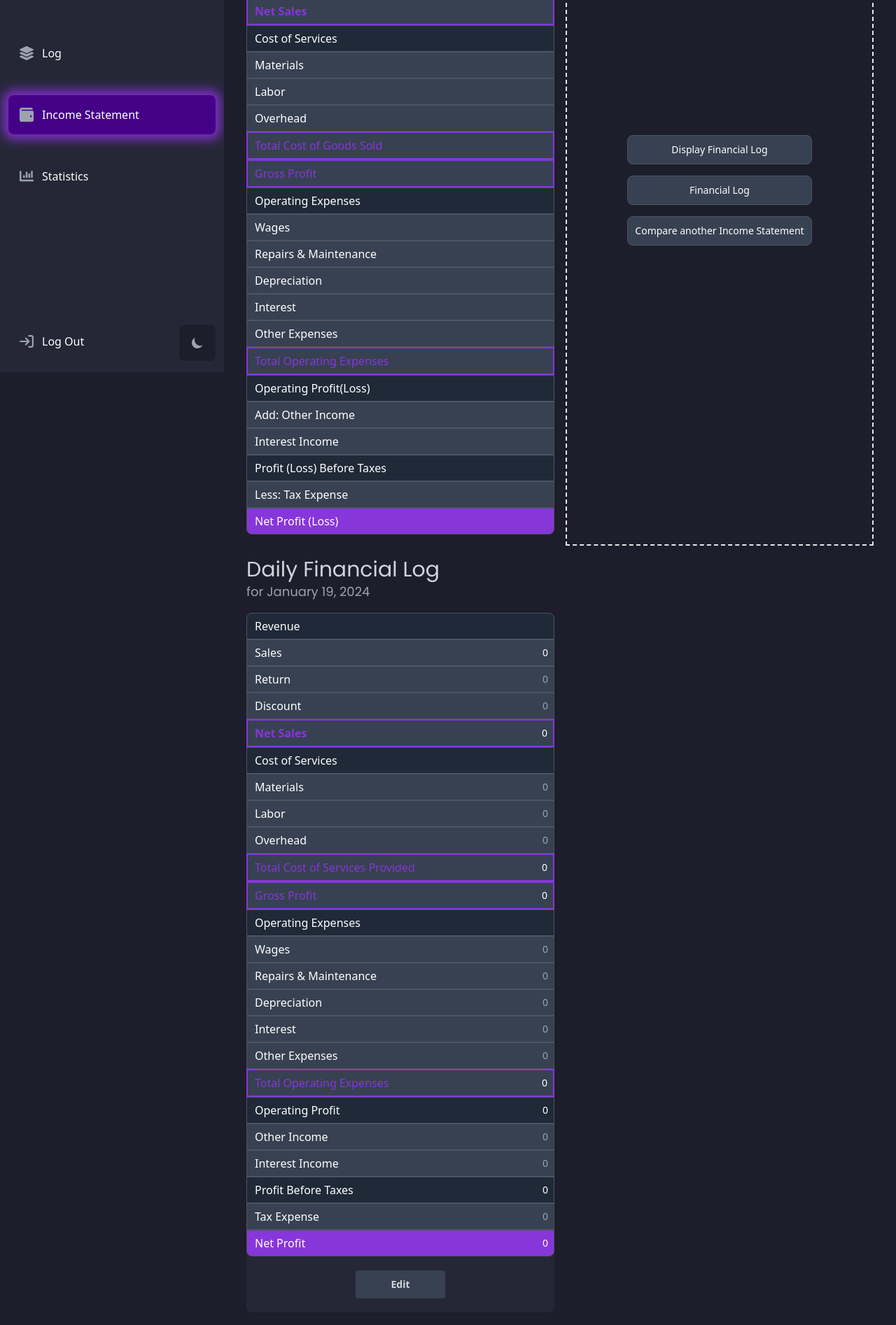
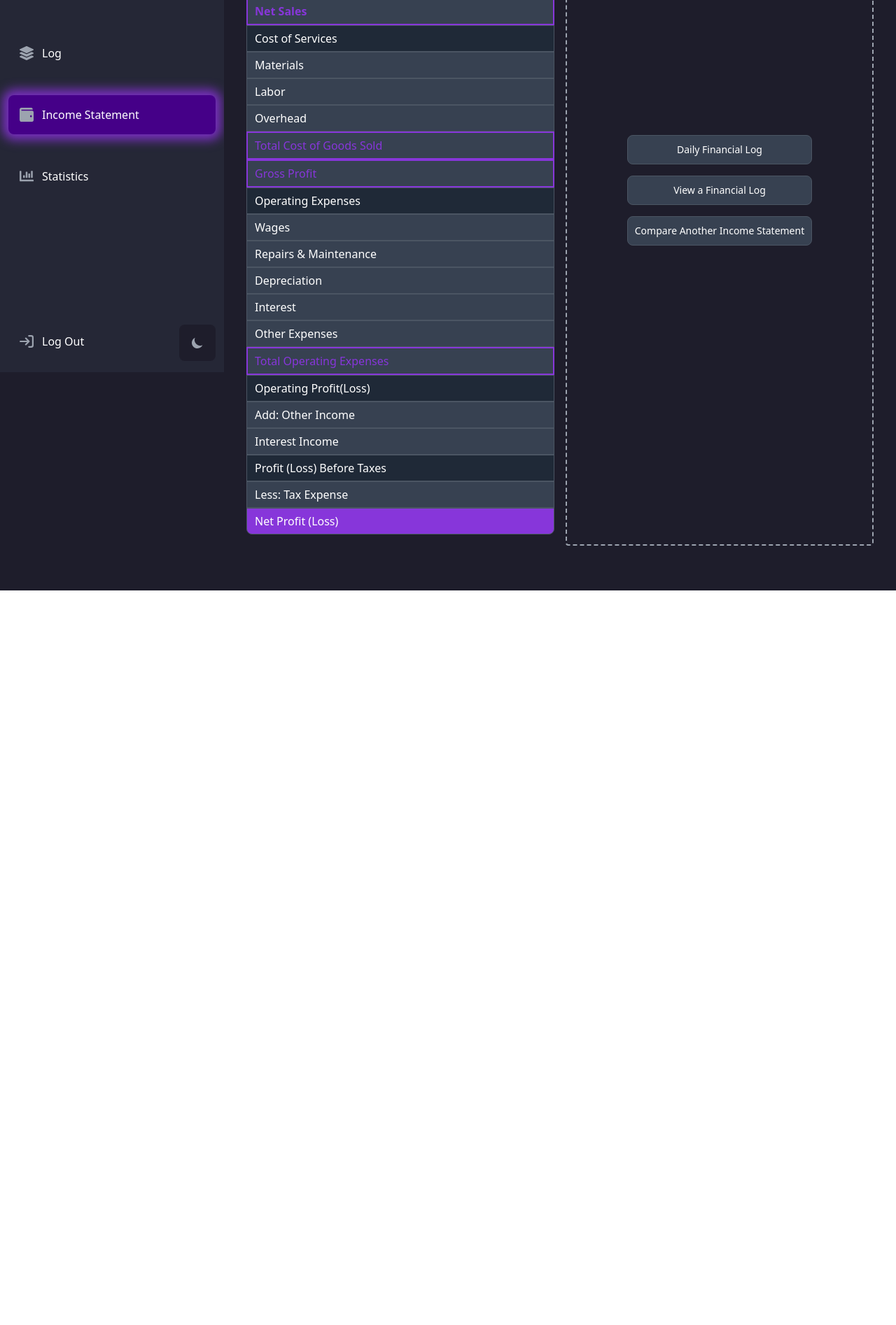
Before and after one commit to Yughie/Income-Statement-and-Log-Mangement-System, a React (Vite) app in the folder client/: page /income-statement in a window 1280 px wide. Shown: the part 268-2162 px from the top of the page at 70% size. After the commit the page ends 1112 px from the top, so only its background shows below. Built offline with nearby package versions, Linux system fonts and the light colour scheme; no server answers.

Commit message:
initial view financial log

```diff
--- a/client/src/components/IncomeStatement.jsx
+++ b/client/src/components/IncomeStatement.jsx
@@ -4,8 +4,33 @@ import { useState } from "react";
 import IncomeStatementDynamic from "./income-statement/IncomeStatementDynamic";
 import DailyFinancialLog from "./income-statement/DailyFinancialLog";
 import DatePicker from "./income-statement/DatePicker";
+import ViewFinancialLog from "./income-statement/ViewFinancialLog";
 
 function IncomeStatement() {
+  const [showDailyFinancialLog, setShowDailyFinancialLog] = useState(false);
+  const [showFinancialLog, setShowFinancialLog] = useState(false);
+  const [selectedDate, setSelectedDate] = useState(null); // New state for the selected date
+
+  const handleDailyFinancialLogClick = () => {
+    setShowDailyFinancialLog(true);
+    setShowFinancialLog(false); // Make sure to hide the selected log component
+  };
+
+  const handleViewLogClick = () => {
+    setShowDailyFinancialLog(false); // Make sure to hide the daily log component
+    setShowFinancialLog(true);
+  };
+
+  const handleDateSelect = (date) => {
+    setSelectedDate(date);
+  };
+
+  const handleGoBackClick = () => {
+    setShowDailyFinancialLog(false);
+    setShowFinancialLog(false);
+  };
+
+
   return (
     <>
       <div className="bg-ddbackground">
@@ -206,26 +231,40 @@ function IncomeStatement() {
             <div className="grid md:grid-cols-2 gap-4 mb-4">
               <IncomeStatementDynamic />
 
-              {/*Button Functions */}
-              <div className="w-full h-full flex  border-2 border-dashed">
-                <div className=" m-auto">
+              {/* Render either buttons or DailyFinancialLog based on state */}
+              {showDailyFinancialLog ? (
+                <div className="w-full">
+                  <DailyFinancialLog onGoBackClick={handleGoBackClick} />
+                </div>
+              ) : showFinancialLog ? (
+                <div className="w-full">
+                  <ViewFinancialLog onGoBackClick={handleGoBackClick} />
+                </div>
+              ) : (
+                <div className="w-full min-h-full flex  border-2 border-dashed rounded border-gray-400">
+                  <div className="m-auto">
                     <div className="flex flex-col gap-4">
-                    <button className=" flex justify-center bg-gray-50 border border-gray-300 hover:shadow-redShadow text-sm rounded-lg p-2.5  dark:bg-gray-700 dark:hover:bg-red-800 dark:border-gray-600  dark:placeholder-gray-400  dark:text-white text-ddbackground">
-                      Display Financial Log
+                      <button
+                        onClick={handleDailyFinancialLogClick}
+                        className="flex justify-center bg-gray-50 border border-gray-300 hover:shadow-redShadow text-sm rounded-lg p-2.5  dark:bg-gray-700 dark:hover:bg-red-800 dark:border-gray-600  dark:placeholder-gray-400  dark:text-white text-ddbackground"
+                      >
+                        Daily Financial Log
                       </button>
-                    <button className=" flex justify-center bg-gray-50 border border-gray-300 hover:shadow-redShadow text-sm rounded-lg  p-2.5  dark:bg-gray-700 dark:hover:bg-red-800  dark:border-gray-600  dark:placeholder-gray-400  dark:text-white text-ddbackground">
-                      Financial Log
+                      <button onClick={handleViewLogClick}
+                        className=" flex justify-center bg-gray-50 border border-gray-300 hover:shadow-redShadow text-sm rounded-lg  p-2.5  dark:bg-gray-700 dark:hover:bg-red-800  dark:border-gray-600  dark:placeholder-gray-400  dark:text-white text-ddbackground">
+                        View a Financial Log
                       </button>
                       <button className="flex justify-center bg-gray-50 border border-gray-300 hover:shadow-redShadow text-sm rounded-lg p-2.5  dark:bg-gray-700 dark:hover:bg-red-800  dark:border-gray-600  dark:placeholder-gray-400  dark:text-white text-ddbackground">
-                      Compare another Income Statement
+                        Compare Another Income Statement
                       </button>
                     </div>
                   </div>
                 </div>
+              )}
 
               <div className="w-full">
                 {" "}
-                <DailyFinancialLog />
+
               </div>
               <div className="w-full">
 
--- a/client/src/components/income-statement/DailyFinancialLog.jsx
+++ b/client/src/components/income-statement/DailyFinancialLog.jsx
@@ -3,7 +3,7 @@ import CurrentDate from "../CurrentDate";
 import axios from "axios";
 
 
-function DailyFinancialLog() {
+function DailyFinancialLog({ onGoBackClick }) {
   const [lessReturn, setLessReturn] = useState(0);
   const [lessDiscount, setLessDiscount] = useState(0);
   const [materials, setMaterials] = useState(0);
@@ -180,8 +180,11 @@ function DailyFinancialLog() {
         const response = await fetch("http://localhost:8081/dailyfinanciallog/forms-data");
         const data = await response.json();
 
-        // Check if data exists, otherwise set placeholders to "0"
-        if (Object.keys(data).length === 0) {
+        // Check if any property in the data object is defined or not
+        const hasData = Object.values(data).some(value => value !== undefined);
+
+        if (!hasData) {
+          // If none of the properties are defined, set all placeholders to "0"
           setFormsData({
             sales: '0',
             return_amount: '0',
@@ -215,13 +218,13 @@ function DailyFinancialLog() {
     fetchFormsData();
   }, []);
 
+
   // function to handle editing
   const [isEditing, setIsEditing] = useState(false);
 
   const handleEdit = () => {
     setIsEditing(true);
   }
-
 
   // Function to handle form submission
   const handleSubmit = async (e) => {
@@ -265,6 +268,9 @@ function DailyFinancialLog() {
       .then((res) => console.log("Inserted Successfully", res.data))
       .catch((err) => console.log("ERROR:", err));
   };
+
+
+
 
   return (
     <>
@@ -331,7 +337,7 @@ function DailyFinancialLog() {
                 id="less-return-bar"
                 onChange={handleLessReturnChange}
                 className="text-right block w-full p-2  text-sm text-gray-900 border border-gray-300 bg-gray-50 focus:ring-blue-500 focus:border-blue-500 dark:bg-gray-700 dark:border-gray-600 dark:placeholder-gray-400 dark:text-white dark:focus:ring-blue-500 dark:focus:border-blue-500"
-                placeholder="0"
+                placeholder={formsData.return_amount}
                 disabled={!isEditing}
               />
             </div>
@@ -349,7 +355,7 @@ function DailyFinancialLog() {
                 id="less-discount-bar"
                 onChange={handleLessDiscountChange}
                 className="text-right block w-full p-2  text-sm text-gray-900 border border-gray-300 bg-gray-50 focus:ring-blue-500 focus:border-blue-500 dark:bg-gray-700 dark:border-gray-600 dark:placeholder-gray-400 dark:text-white dark:focus:ring-blue-500 dark:focus:border-blue-500"
-                placeholder="0"
+                placeholder={formsData.discount}
                 disabled={!isEditing}
               />
             </div>
@@ -365,10 +371,10 @@ function DailyFinancialLog() {
               <input
                 type="text"
                 id="net-sales-bar"
-                value = {netSales}
+                value={netSales}
                 className="text-right block w-full p-2  text-sm text-gray-900 borderbg-gray-50 focus:ring-blue-500 focus:border-blue-500 dark:bg-gray-700 border-2 border-purpleGrape dark:placeholder-gray-400 dark:text-white dark:focus:ring-blue-500 dark:focus:border-blue-500"
-                placeholder= {netSales} readOnly
-                disabled={!isEditing}
+                placeholder={netSales}
+                disabled
               />
             </div>
             <div className="relative">
@@ -402,7 +408,7 @@ function DailyFinancialLog() {
                 id="materials-bar"
                 onChange={handleMaterialsChange}
                 className="text-right block w-full p-2  text-sm text-gray-900 border border-gray-300 bg-gray-50 focus:ring-blue-500 focus:border-blue-500 dark:bg-gray-700 dark:border-gray-600 dark:placeholder-gray-400 dark:text-white dark:focus:ring-blue-500 dark:focus:border-blue-500"
-                placeholder="0"
+                placeholder={formsData.materials}
                 disabled={!isEditing}
               />
             </div>
@@ -420,7 +426,7 @@ function DailyFinancialLog() {
                 id="labor-bar"
                 onChange={handleLaborChange}
                 className="text-right block w-full p-2  text-sm text-gray-900 border border-gray-300 bg-gray-50 focus:ring-blue-500 focus:border-blue-500 dark:bg-gray-700 dark:border-gray-600 dark:placeholder-gray-400 dark:text-white dark:focus:ring-blue-500 dark:focus:border-blue-500"
-                placeholder="0"
+                placeholder={formsData.labor}
                 disabled={!isEditing}
               />
             </div>
@@ -438,7 +444,7 @@ function DailyFinancialLog() {
                 id="overhead-bar"
                 onChange={handleOverheadChange}
                 className="text-right block w-full p-2  text-sm text-gray-900 border border-gray-300 bg-gray-50 focus:ring-blue-500 focus:border-blue-500 dark:bg-gray-700 dark:border-gray-600 dark:placeholder-gray-400 dark:text-white dark:focus:ring-blue-500 dark:focus:border-blue-500"
-                placeholder="0"
+                placeholder={formsData.overhead}
                 disabled={!isEditing}
               />
             </div>
@@ -457,7 +463,7 @@ function DailyFinancialLog() {
                 value={totalCostOfSrvcsProvided}
                 className="text-right block w-full p-2  text-sm text-gray-900 bg-gray-50 focus:ring-blue-500 focus:border-blue-500 dark:bg-gray-700 border-2 border-purpleGrape dark:placeholder-gray-400 dark:text-white dark:focus:ring-blue-500 dark:focus:border-blue-500"
                 placeholder={totalCostOfSrvcsProvided}
-                disabled={!isEditing}
+                disabled
               />
             </div>
             <div className="relative">
@@ -472,10 +478,10 @@ function DailyFinancialLog() {
               <input
                 type="text"
                 id="gross-profit-bar"
-                value = {grossPrft}
+                value={grossPrft}
                 className="text-right block w-full p-2  text-sm text-gray-900 bg-gray-50 focus:ring-blue-500 focus:border-blue-500 dark:bg-gray-700 border-2 border-purpleGrape  dark:placeholder-gray-400 dark:text-white dark:focus:ring-blue-500 dark:focus:border-blue-500"
                 placeholder={grossPrft}
-                disabled={!isEditing}
+                disabled
               />
             </div>
             <div className="relative">
@@ -509,7 +515,7 @@ function DailyFinancialLog() {
                 id="wages-bar"
                 className="text-right block w-full p-2  text-sm text-gray-900 border border-gray-300 bg-gray-50 focus:ring-blue-500 focus:border-blue-500 dark:bg-gray-700 dark:border-gray-600 dark:placeholder-gray-400 dark:text-white dark:focus:ring-blue-500 dark:focus:border-blue-500"
                 placeholder={totalWage}
-                disabled={!isEditing}
+                disabled
               />
             </div>
             <div className="relative">
@@ -526,7 +532,7 @@ function DailyFinancialLog() {
                 id="repair-maintenance-bar"
                 onChange={handleRepairChange}
                 className="text-right block w-full p-2  text-sm text-gray-900 border border-gray-300 bg-gray-50 focus:ring-blue-500 focus:border-blue-500 dark:bg-gray-700 dark:border-gray-600 dark:placeholder-gray-400 dark:text-white dark:focus:ring-blue-500 dark:focus:border-blue-500"
-                placeholder="0"
+                placeholder={formsData.repairs_maintenance}
                 disabled={!isEditing}
               />
             </div>
@@ -544,7 +550,7 @@ function DailyFinancialLog() {
                 id="depreciation-bar"
                 onChange={handleDepreciationChange}
                 className="text-right block w-full p-2  text-sm text-gray-900 border border-gray-300 bg-gray-50 focus:ring-blue-500 focus:border-blue-500 dark:bg-gray-700 dark:border-gray-600 dark:placeholder-gray-400 dark:text-white dark:focus:ring-blue-500 dark:focus:border-blue-500"
-                placeholder="0"
+                placeholder={formsData.depreciation}
                 disabled={!isEditing}
               />
             </div>
@@ -562,7 +568,7 @@ function DailyFinancialLog() {
                 id="Interest-bar"
                 onChange={handleInterestChange}
                 className="text-right block w-full p-2  text-sm text-gray-900 border border-gray-300 bg-gray-50 focus:ring-blue-500 focus:border-blue-500 dark:bg-gray-700 dark:border-gray-600 dark:placeholder-gray-400 dark:text-white dark:focus:ring-blue-500 dark:focus:border-blue-500"
-                placeholder="0"
+                placeholder={formsData.interest}
                 disabled={!isEditing}
               />
             </div>
@@ -580,7 +586,7 @@ function DailyFinancialLog() {
                 id="other-expenses-bar"
                 onChange={handleOtherExpChange}
                 className="text-right block w-full p-2  text-sm text-gray-900 border border-gray-300 bg-gray-50 focus:ring-blue-500 focus:border-blue-500 dark:bg-gray-700 dark:border-gray-600 dark:placeholder-gray-400 dark:text-white dark:focus:ring-blue-500 dark:focus:border-blue-500"
-                placeholder="0"
+                placeholder={formsData.other_expenses}
                 disabled={!isEditing}
               />
             </div>
@@ -596,10 +602,10 @@ function DailyFinancialLog() {
               <input
                 type="text"
                 id="total-operating-bar"
-                value = {totalOperatingExp}
+                value={totalOperatingExp}
                 className="text-right block w-full p-2  text-sm text-gray-900 bg-gray-50 focus:ring-blue-500 focus:border-blue-500 dark:bg-gray-700 border-2 border-purpleGrape  dark:placeholder-gray-400 dark:text-white dark:focus:ring-blue-500 dark:focus:border-blue-500"
-                placeholder= {totalOperatingExp}
-                disabled={!isEditing}
+                placeholder={totalOperatingExp}
+                disabled
               />
             </div>
             <div className="relative">
@@ -614,7 +620,7 @@ function DailyFinancialLog() {
               <input
                 type="text"
                 id="operating-profit-bar"
-                value = {operatingPrft}
+                value={operatingPrft}
                 className="text-right block w-full p-2  text-sm text-gray-900 border border-gray-300 bg-gray-400 focus:ring-blue-500 focus:border-blue-500 dark:bg-gray-800 dark:border-gray-600 dark:placeholder-gray-400 dark:text-white dark:focus:ring-blue-500 dark:focus:border-blue-500"
                 placeholder={operatingPrft}
                 disabled
@@ -634,7 +640,7 @@ function DailyFinancialLog() {
                 id="other-income-bar"
                 onChange={handleOtherIncChange}
                 className="text-right block w-full p-2  text-sm text-gray-900 border border-gray-300 bg-gray-50 focus:ring-blue-500 focus:border-blue-500 dark:bg-gray-700 dark:border-gray-600 dark:placeholder-gray-400 dark:text-white dark:focus:ring-blue-500 dark:focus:border-blue-500"
-                placeholder="0"
+                placeholder={formsData.other_income}
                 disabled={!isEditing}
               />
             </div>
@@ -652,7 +658,7 @@ function DailyFinancialLog() {
                 id="interest-income-bar"
                 onChange={handleInterestIncomeChange}
                 className="text-right block w-full p-2  text-sm text-gray-900 border border-gray-300 bg-gray-50 focus:ring-blue-500 focus:border-blue-500 dark:bg-gray-700 dark:border-gray-600 dark:placeholder-gray-400 dark:text-white dark:focus:ring-blue-500 dark:focus:border-blue-500"
-                placeholder="0"
+                placeholder={formsData.interest_income}
                 disabled={!isEditing}
               />
             </div>
@@ -668,9 +674,9 @@ function DailyFinancialLog() {
               <input
                 type="text"
                 id="before-taxes-bar"
-                value = {prftBeforeTaxes}
+                value={prftBeforeTaxes}
                 className="text-right block w-full p-2  text-sm text-gray-900 border border-gray-300 bg-gray-400 focus:ring-blue-500 focus:border-blue-500 dark:bg-gray-800 dark:border-gray-600 dark:placeholder-gray-400 dark:text-white dark:focus:ring-blue-500 dark:focus:border-blue-500"
-                placeholder= {prftBeforeTaxes}
+                placeholder={prftBeforeTaxes}
                 disabled
               />
             </div>
@@ -688,7 +694,7 @@ function DailyFinancialLog() {
                 id="tax-expense-bar"
                 onChange={handleTaxExpChange}
                 className="text-right block w-full p-2  text-sm text-gray-900 border border-gray-300 bg-gray-50 focus:ring-blue-500 focus:border-blue-500 dark:bg-gray-700 dark:border-gray-600 dark:placeholder-gray-400 dark:text-white dark:focus:ring-blue-500 dark:focus:border-blue-500"
-                placeholder="0"
+                placeholder={formsData.tax_expense}
                 disabled={!isEditing}
               />
             </div>
@@ -704,16 +710,17 @@ function DailyFinancialLog() {
               <input
                 type="text"
                 id="net-profit-bar"
-                value = {netProfit}
+                value={netProfit}
                 className="text-right rounded-b-lg block w-full p-2  text-sm text-gray-900 border border-gray-300 bg-purpleGrape focus:ring-blue-500 focus:border-blue-500 dark:border-gray-600 dark:placeholder-gray-400 dark:text-white dark:focus:ring-blue-500 dark:focus:border-blue-500"
                 placeholder={netProfit}
-                disabled={!isEditing}
+                disabled
               />
             </div>
-            <div className="flex items-center justify-center mb-4 w-full">
+
+            <div className="flex items-center justify-center mb-4 w-full bg-ddbackground">
               {!isEditing && <button
                 type="submit"
-                className="w-32 text-center rounded bg-gray-50 m-5 hover:shadow-shadowPurple text-ddbackground dark:text-gray-300 text-sm focus:ring-purpleGrape focus:border-purpleGrape p-2.5 px-6 transition-all duration-100 ease-in-out font-bold
+                className="w-32 text-center rounded bg-gray-50 m-5 hover:shadow-shadowPurple text-ddbackground dark:text-gray-300 text-sm focus:ring-purpleGrape focus:border-purpleGrape p-2.5 px-6 transition-all duration-200 ease-in-out font-bold
                 hover:text-white hover:bg-purpleGrape hover:border-purpleGrape dark:hover:text-white dark:hover:bg-purpleGrape dark:border-gray-600 dark:bg-gray-700"
                 onClick={handleEdit}
               >
@@ -722,12 +729,21 @@ function DailyFinancialLog() {
 
               {isEditing && <button
                 type="submit"
-                className="w-32 text-center rounded bg-gray-50 m-5 hover:shadow-shadowPurple text-ddbackground dark:text-gray-300 text-sm focus:ring-purpleGrape focus:border-purpleGrape p-2.5 px-6 transition-all duration-100 ease-in-out font-bold
+                className="w-32 text-center rounded bg-gray-50 m-5 hover:shadow-shadowPurple text-ddbackground dark:text-gray-300 text-sm focus:ring-purpleGrape focus:border-purpleGrape p-2.5 px-6 transition-all duration-200 ease-in-out font-bold
                 hover:text-white hover:bg-purpleGrape hover:border-purpleGrape dark:hover:text-white dark:hover:bg-purpleGrape dark:border-gray-600 dark:bg-gray-700"
                 onClick={handleSubmit}
               >
                 Submit
               </button>}
+
+              <button
+                type="button"
+                onClick={onGoBackClick}
+                className="inline-block text-center rounded bg-gray-50 m-5 hover:shadow-shadowPurple text-ddbackground dark:text-gray-300 text-sm focus:ring-purpleGrape focus:border-purpleGrape p-2.5 px-6 transition-all duration-200 ease-in-out font-bold
+                hover:text-white hover:bg-purpleGrape hover:border-purpleGrape dark:hover:text-white dark:hover:bg-purpleGrape dark:border-gray-600 dark:bg-gray-700"
+              >
+                Go Back to Menu
+              </button>
             </div>
           </form>
         </div>
--- /dev/null
+++ b/client/src/components/income-statement/ViewFinancialLog.jsx
@@ -0,0 +1,44 @@
+import React, { useState, useEffect } from "react";
+import { Datepicker } from "flowbite-react";
+
+function ViewFinancialLog({ onGoBackClick }) {
+    const [selectedDate, setSelectedDate] = useState(null);
+
+    const handleDateSelect = (date) => {
+        setSelectedDate(date);
+    };
+
+
+    return (
+        <>
+            <div className="w-full h-full flex flex-col items-center justify-center dark:ddbackground rounded-lg mb-4 border-2 border-dashed border-gray-700 rounded">
+                <div className="w-3/4 flex flex-col items-center justify-center bg-ddbackground">
+                    <p className="dark:text-gray-100 text-sm text-center font-poppins mb-5">
+                        Select the date of the financial log you want to view.
+                    </p>
+                    <Datepicker />
+                </div>
+                <div className="flex items-center justify-center mb-4 w-full bg-ddbackground">
+                    <button
+                        type="button"
+                        onClick={onGoBackClick}
+                        className="inline-block text-center rounded bg-gray-50 m-5 hover:shadow-shadowPurple text-ddbackground dark:text-gray-300 text-sm focus:ring-purpleGrape focus:border-purpleGrape p-2.5 px-6 transition-all duration-200 ease-in-out font-bold
+                hover:text-white hover:bg-purpleGrape hover:border-purpleGrape dark:hover:text-white dark:hover:bg-purpleGrape dark:border-gray-600 dark:bg-gray-700"
+                    >
+                        Back to Menu
+                    </button>
+                    <button
+                        type="button"
+                        className="inline-block text-center rounded bg-gray-50 m-5 hover:shadow-shadowPurple text-ddbackground dark:text-gray-300 text-sm focus:ring-purpleGrape focus:border-purpleGrape p-2.5 px-6 transition-all duration-200 ease-in-out font-bold
+                hover:text-white hover:bg-purpleGrape hover:border-purpleGrape dark:hover:text-white dark:hover:bg-purpleGrape dark:border-gray-600 dark:bg-gray-700"
+                    >
+                        View
+                    </button>
+                </div>
+            </div>
+
+        </>
+    )
+}
+
+export default ViewFinancialLog;
```
Also changed, not shown: client/tailwind.config.js (+4 -3 lines), 1 other file (tests, documents, lock files or other folders). Lines whose indentation alone changed are shown as unchanged.
